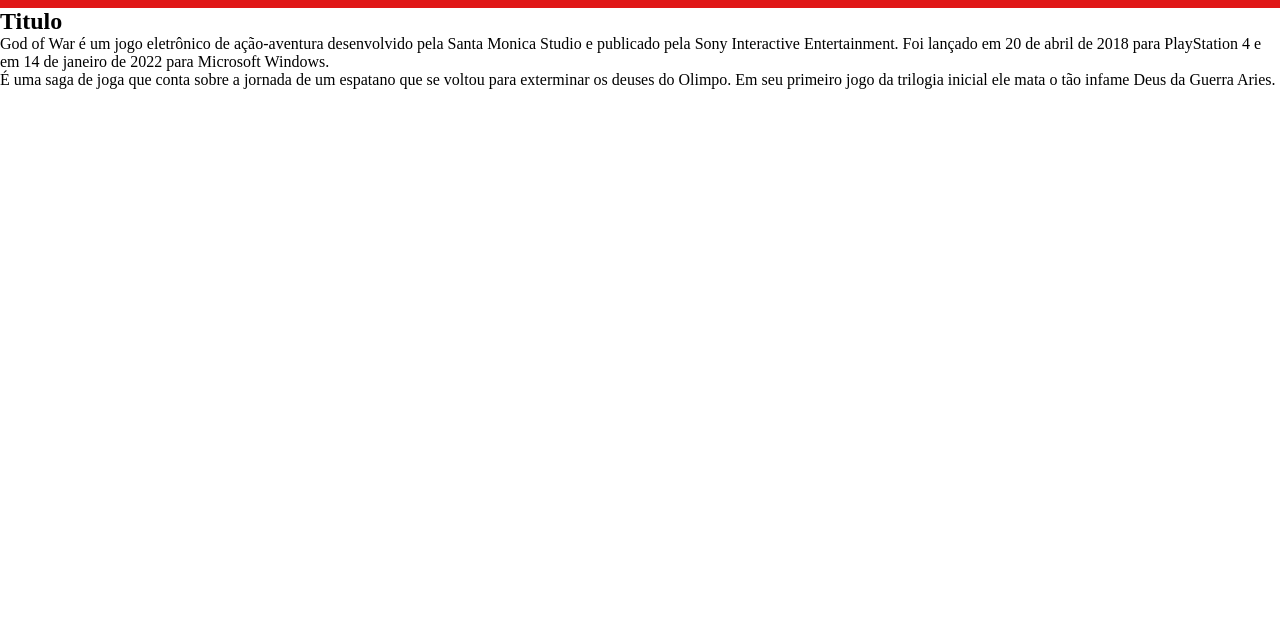
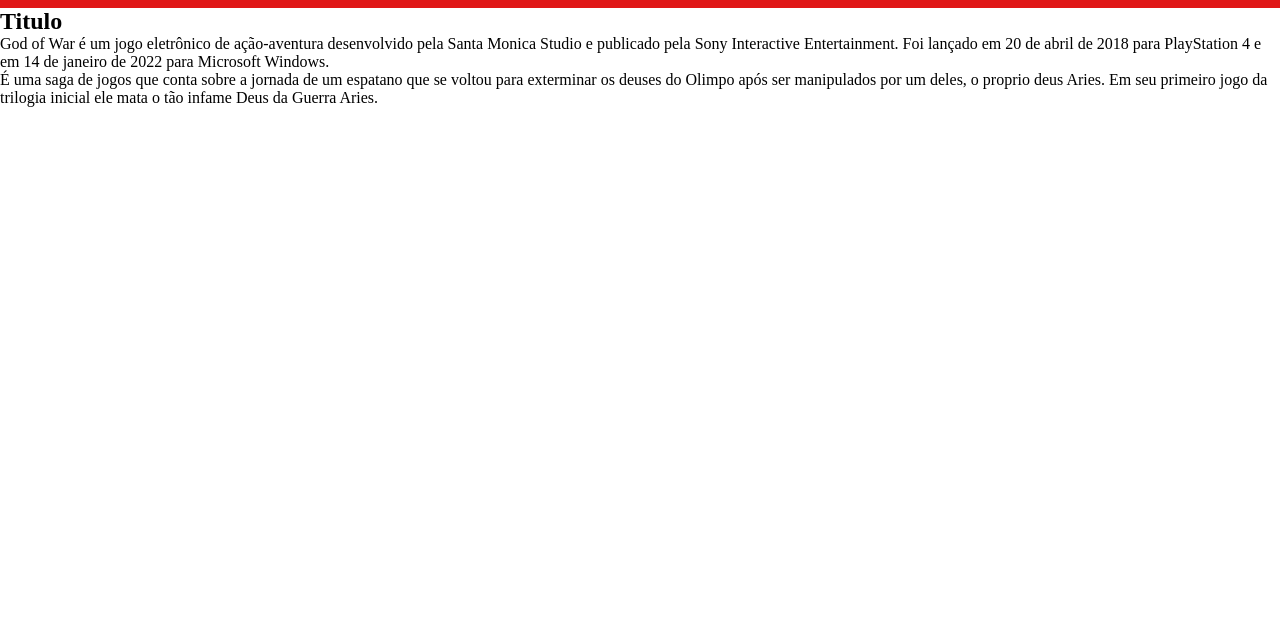
Before and after one commit to Nathja12/Minha-Pagina-1-trim, a plain HTML site: page index.html in a window 1280 px wide. Shown: the part 170-800 px from the top of the page. Drawn offline with Linux system fonts and the light colour scheme.

Commit message:
pipipopopo

```diff
--- a/index.html
+++ b/index.html
@@ -19,7 +19,7 @@
     <section class="Escola">
         <h2 class="titulo"> Titulo </h2>
         <p class="texto-um"> God of War é um jogo eletrônico de ação-aventura desenvolvido pela Santa Monica Studio e publicado pela Sony Interactive Entertainment. Foi lançado em 20 de abril de 2018 para PlayStation 4 e em 14 de janeiro de 2022 para Microsoft Windows.</p>
-        <p class=" texto-dois"> É uma saga de joga que conta sobre a jornada de um espatano que se voltou para exterminar os deuses do Olimpo. Em seu primeiro jogo da trilogia inicial ele mata o tão infame Deus da Guerra Aries.
+        <p class=" texto-dois"> É uma saga de jogos que conta sobre a jornada de um espatano que se voltou para exterminar os deuses do Olimpo após ser manipulados por um deles, o proprio deus Aries. Em seu primeiro jogo da trilogia inicial ele mata o tão infame Deus da Guerra Aries.
 
         </p>
 
```
